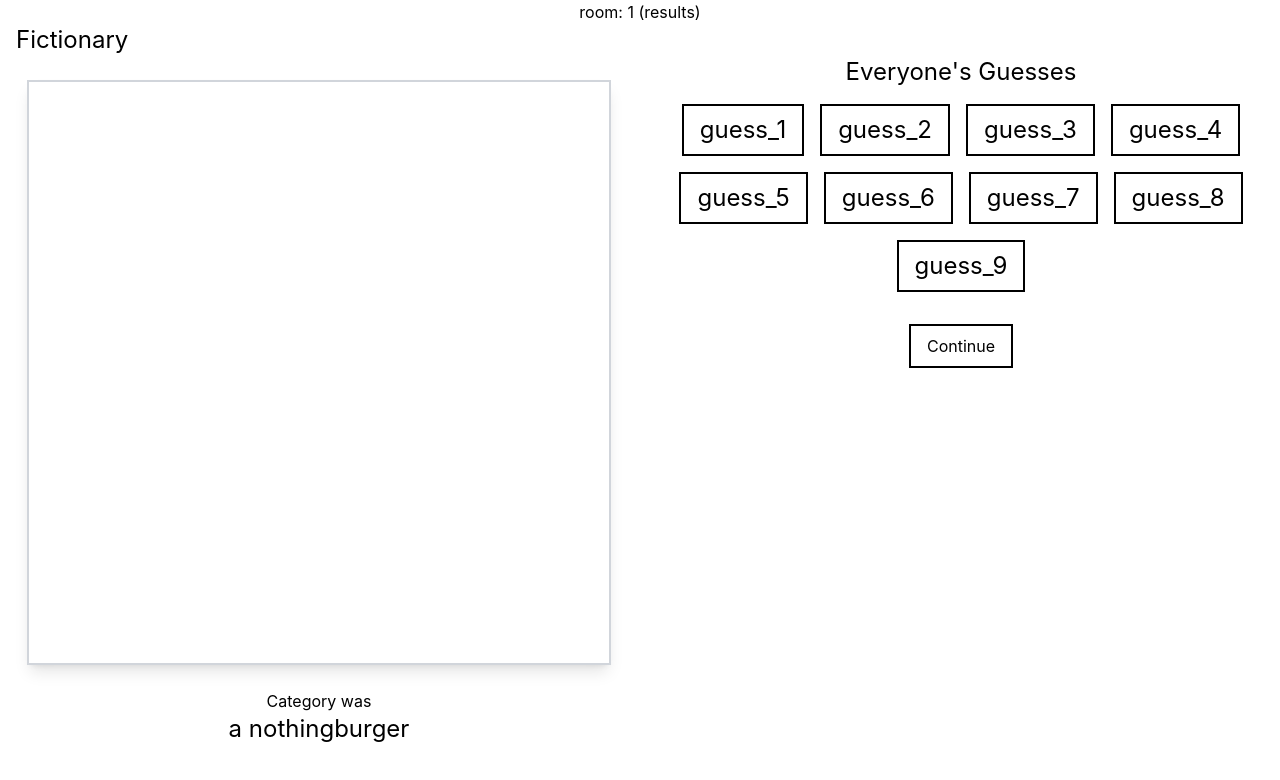
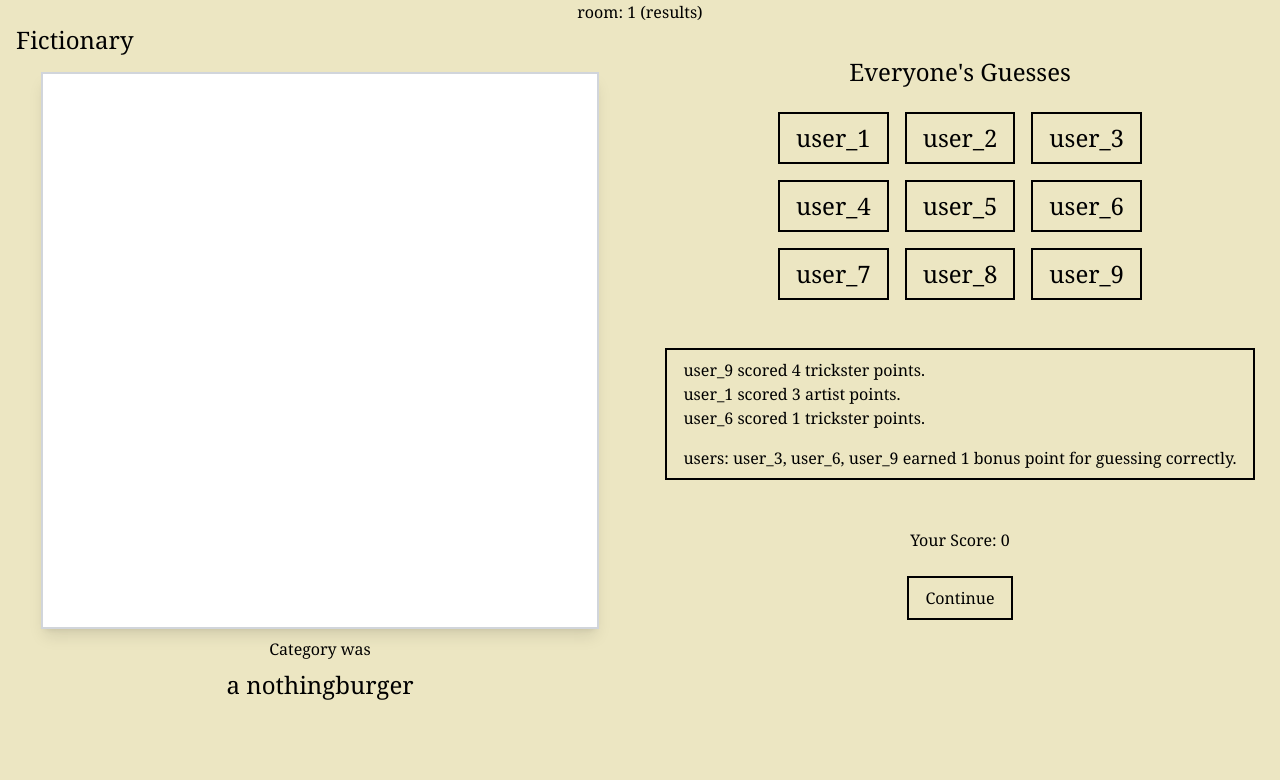
Before and after one commit to jasminebroton/Fictionary-Frontend, a React (Create React App) app: page /results/1 in a window 1280 px wide. Shown: the top 780 px of the page. Built offline with nearby package versions, Linux system fonts and the light colour scheme.

Commit message:
Add: results page
1. Add status board
2. Style page

issue #5

```diff
--- a/src/Results.js
+++ b/src/Results.js
@@ -6,8 +6,10 @@ function Results() {
     const navigate = useNavigate();
     const { roomId } = useParams();
     const category = "a nothingburger";
-    const [guesses, setGuesses] = useState(["guess_1", "guess_2", "guess_3", "guess_4", "guess_5", "guess_6", "guess_7", "guess_8", "guess_9"]);
-    const [votes, setVotes] = useState({"guess_9": "4", "guess_1": "3", "guess_6": "1"});
+    const [guesses, setGuesses] = useState(["user_1", "user_2", "user_3", "user_4", "user_5", "user_6", "user_7", "user_8", "user_9"]);
+    const [votes, setVotes] = useState([{user: "user_9", points: 4, role: "trickster"}, {user: "user_1", points: 3, role: "artist"}, {user: "user_6", points: 1, role: "trickster"}]);
+    const [correct, setCorrect] = useState(["user_3", "user_6", "user_9"]);
+    const [score, setScore] = useState(0);
 
     function handleCtnBtn() {
         navigate(`/scoreboard/${roomId}`);
@@ -18,33 +20,41 @@ function Results() {
             <canvas
                 // width={996}
                 // height={468}
-                className="bg-white shadow-lg border-2 border-gray-300 m-6 size-11/12"
+                className="bg-white shadow-lg border-2 border-gray-300 size-11/12"
             ></canvas>
         );
     }
 
     return(
-        <>
+        <div className="bg-[#ece6c2] font-serif h-screen">
             {/* display room and page title for testing */}
             <p>room: {roomId} &#40;results&#41;</p>
             <p className="text-2xl text-left ml-4">Fictionary</p>
-            <div className="grid grid-cols-2 gap-1">
-                <div className="flex flex-col shrink justify-center items-center aspect-square">
+            <div className="grid grid-cols-2 p-0 m-0 justify-items-stretch">
+                <div className="flex flex-col justify-center items-center aspect-square max-h-[80vh] p-0 m-4">
                     <MyCanvas />
-                    <p>Category was</p>
+                    <p className="my-2">Category was</p>
                     <p className="text-2xl">{category}</p>
                 </div>
-                <div className="flex flex-col items-center px-4 gap-4">
+                <div className="flex flex-col items-center gap-6">
                     <p className="text-2xl">Everyone's Guesses</p>
-                    <div className="flex flex-row flex-wrap gap-4 shrink justify-center items-center">
+                    <div className="grid grid-cols-[repeat(3,minmax(max-content,1fr))] gap-4 shrink justify-center items-center">
                         {guesses.map(guess => <div className="text-2xl px-4 py-2 border-2 border-solid border-black size-fit" key={guess}> {guess}</div> )}
                     </div>
                     {/* status board(?) */}
-                    <div></div>
+                    <div className="text-left border-2 border-solid border-black px-4 py-2 my-6">
+                        <div className="mb-4">
+                            {votes.map(vote => <div key={vote.user}>{vote.user} scored {vote.points} {vote.role} points.</div> )}
+                        </div>
+                        <div>
+                            <p>users: {correct.join(", ")} earned 1 bonus point for guessing correctly.</p>
+                        </div>
+                    </div>
+                    <p>Your Score: {score}</p>
                     <div className="border-2 border-solid border-black hover:border-sky-600 hover:text-sky-600 cursor-pointer size-fit px-4 py-2" onClick={handleCtnBtn} >Continue</div>
                 </div>
             </div>
-        </>
+        </div>
     );
 }
 
```
